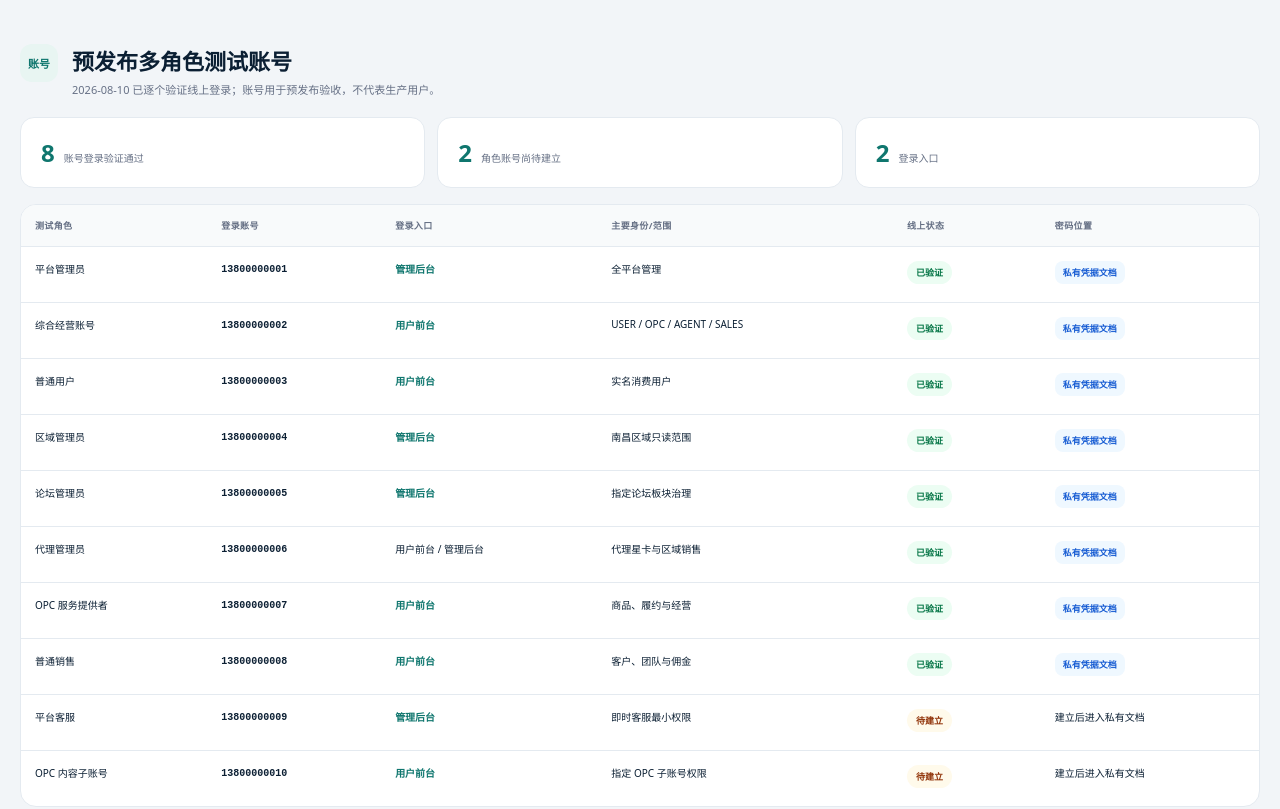
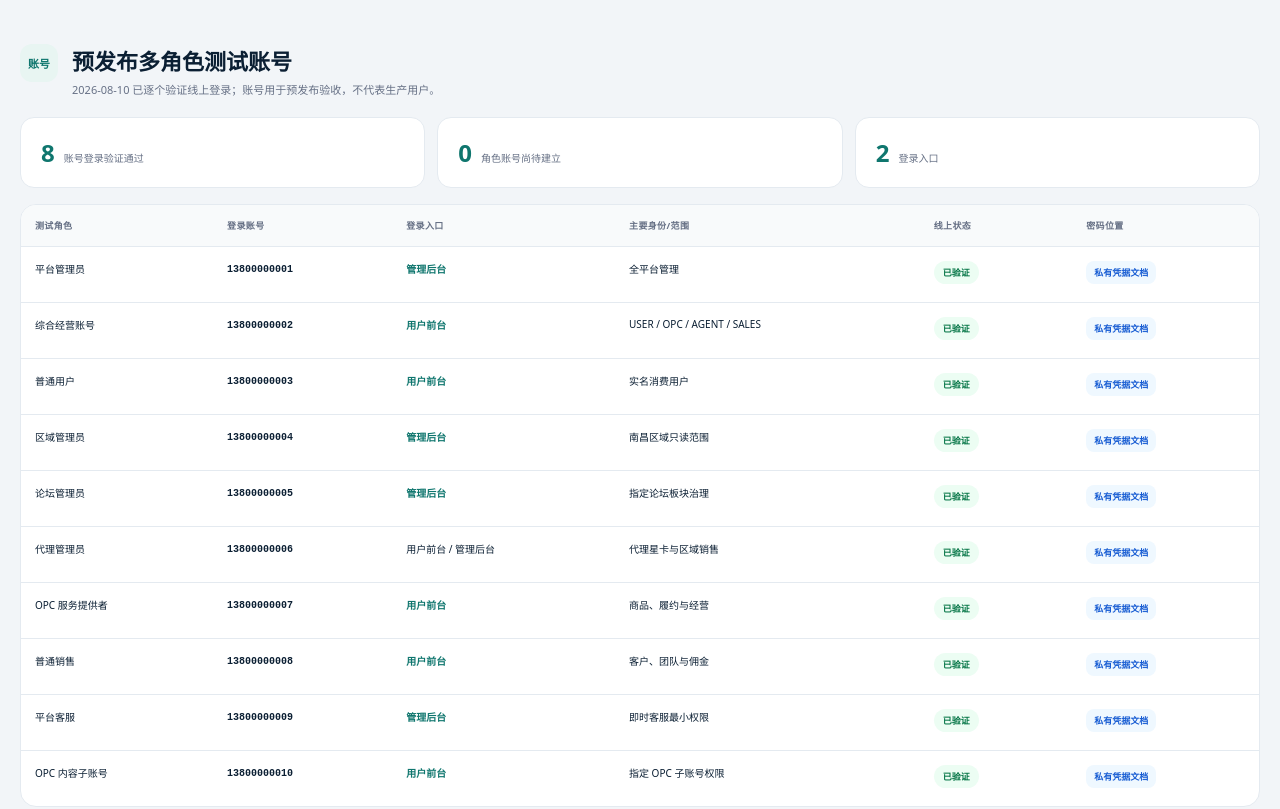
Before and after one commit to maguangming1994/my-prod-platform-ui-gallery, a plain HTML site: page index.html in a window 1280 px wide. Shown: the part 1360-2169 px from the top of the page. Drawn offline with Linux system fonts and the light colour scheme.

Commit message:
docs: verify all preprod role accounts

```diff
--- a/index.html
+++ b/index.html
@@ -16,7 +16,7 @@
       <span><b>23</b> 套画板</span>
       <span><b>87</b> 个高保真界面</span>
       <span><b>9</b> 类角色</span>
-      <span><b>8</b> 个线上账号已验证</span>
+      <span><b>10</b> 个线上账号已验证</span>
     </div>
   </header>
 
@@ -70,7 +70,7 @@
       <div class="section-heading"><span>账号</span><div><h2>预发布多角色测试账号</h2><p>2026-08-10 已逐个验证线上登录；账号用于预发布验收，不代表生产用户。</p></div></div>
       <div class="account-summary">
         <article><b>8</b><span>账号登录验证通过</span></article>
-        <article><b>2</b><span>角色账号尚待建立</span></article>
+        <article><b>0</b><span>角色账号尚待建立</span></article>
         <article><b>2</b><span>登录入口</span></article>
       </div>
       <div class="implementation-table-wrap">
@@ -85,8 +85,8 @@
             <tr><td>代理管理员</td><td><code>13800000006</code></td><td>用户前台 / 管理后台</td><td>代理星卡与区域销售</td><td><span class="status-chip done">已验证</span></td><td><span class="credential-ref">私有凭据文档</span></td></tr>
             <tr><td>OPC 服务提供者</td><td><code>13800000007</code></td><td><a href="http://18.163.161.53/#/pages/login/index">用户前台</a></td><td>商品、履约与经营</td><td><span class="status-chip done">已验证</span></td><td><span class="credential-ref">私有凭据文档</span></td></tr>
             <tr><td>普通销售</td><td><code>13800000008</code></td><td><a href="http://18.163.161.53/#/pages/login/index">用户前台</a></td><td>客户、团队与佣金</td><td><span class="status-chip done">已验证</span></td><td><span class="credential-ref">私有凭据文档</span></td></tr>
-            <tr><td>平台客服</td><td><code>13800000009</code></td><td><a href="http://18.163.161.53/admin/">管理后台</a></td><td>即时客服最小权限</td><td><span class="status-chip confirm">待建立</span></td><td>建立后进入私有文档</td></tr>
-            <tr><td>OPC 内容子账号</td><td><code>13800000010</code></td><td><a href="http://18.163.161.53/#/pages/login/index">用户前台</a></td><td>指定 OPC 子账号权限</td><td><span class="status-chip confirm">待建立</span></td><td>建立后进入私有文档</td></tr>
+            <tr><td>平台客服</td><td><code>13800000009</code></td><td><a href="http://18.163.161.53/admin/">管理后台</a></td><td>即时客服最小权限</td><td><span class="status-chip done">已验证</span></td><td><span class="credential-ref">私有凭据文档</span></td></tr>
+            <tr><td>OPC 内容子账号</td><td><code>13800000010</code></td><td><a href="http://18.163.161.53/#/pages/login/index">用户前台</a></td><td>指定 OPC 子账号权限</td><td><span class="status-chip done">已验证</span></td><td><span class="credential-ref">私有凭据文档</span></td></tr>
           </tbody>
         </table>
       </div>
```
